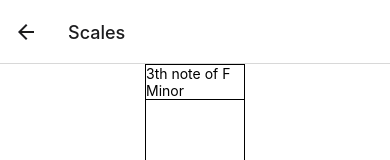
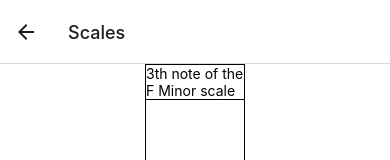
Before and after one commit to janujan99/Modes-And-Scales, a React Native app: screen / in a window 390 px wide. Both pictures are taken after a click on the button "MAJOR AND MINOR". Shown: the top 160 px of the page. Built offline with nearby package versions, Linux system fonts and the light colour scheme.

Commit message:
Numerical suffix (1st, 2nd, 3rd, 4th...) added

```diff
--- a/App.tsx
+++ b/App.tsx
@@ -1,7 +1,7 @@
 import { useState } from "react";
 import { StatusBar } from "expo-status-bar";
 import { Button, StyleSheet, Text, View, TouchableOpacity } from "react-native";
-import { NotesState, getNewScaleState } from "./notesState";
+import { getNewModeState, getNewScaleState } from "./notesState";
 import { NavigationContainer } from "@react-navigation/native";
 import { createNativeStackNavigator } from "@react-navigation/native-stack";
 
@@ -84,10 +84,15 @@ function ScalesQuiz(props: any) {
     }
   }
   const [notesState, setNotesState] = useState(getNewScaleState());
+  let numSuffix: string = "th";
+  if (notesState.interval % 10 == 1) numSuffix = "st";
+  else if (notesState.interval % 10 == 2) numSuffix = "nd";
+  else if (notesState.interval % 10 == 2) numSuffix = "rd";
   return (
     <View style={styles.noteGrid}>
       <Text>
-        {notesState.interval}th note of {notesState.key} {notesState.mode}
+        {notesState.interval}
+        {numSuffix} note of the {notesState.key} {notesState.mode} scale
       </Text>
       <View style={styles.notePane}>
         <View>
--- a/notesState.ts
+++ b/notesState.ts
@@ -83,5 +83,21 @@ export function getNewScaleState(): NotesState {
     correctAnswerReached: false,
   };
 }
+export function getNewModeState(): NotesState {
+  let scaleString = modeNames[getRandomInt(7)];
+
+  let key = notesArr[getRandomInt(12)];
+  let scaleNotes = getMode(key, scaleString);
+  let scaleInterval = getRandomInt(6) + 1;
+  return {
+    key: key,
+    mode: scaleString,
+    interval: scaleInterval + 1,
+    correctNote: scaleNotes[scaleInterval],
+    scaleNotes: scaleNotes,
+    wrongAnswers: [],
+    correctAnswerReached: false,
+  };
+}
 
 //console.log(getMode("G", "Ionian"));
```
